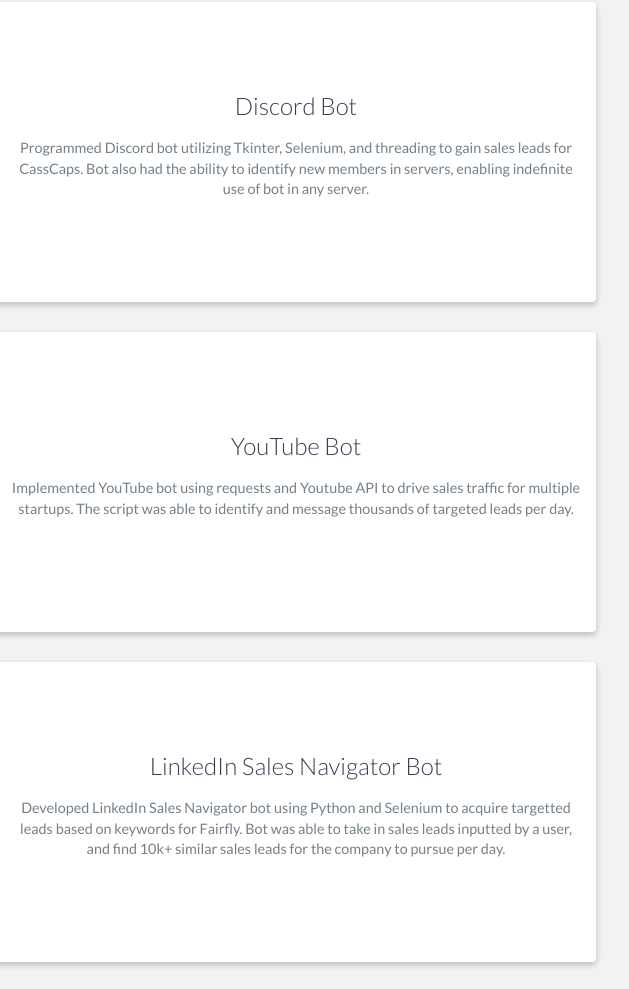
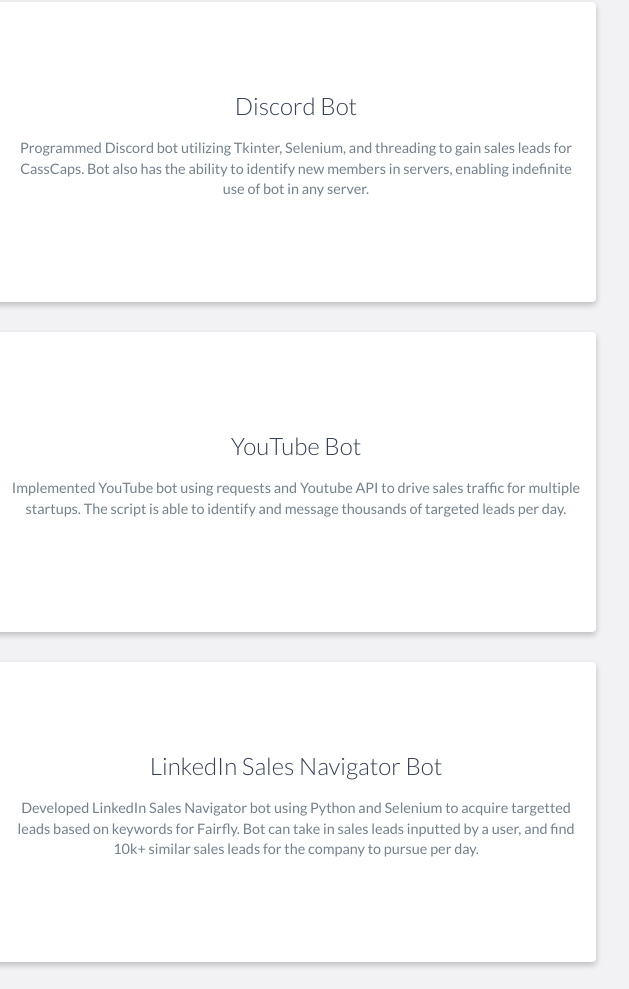
Before and after one commit to Bcat13/PersonalWebsite, a website: page index.html in a window 1280 px wide. Shown: the part 2778-3767 px from the top of the page, 494-1123 px from the left. Drawn offline with nearby package versions, Linux system fonts and the light colour scheme.

Commit message:
project description improvements

```diff
--- a/index.html
+++ b/index.html
@@ -152,7 +152,7 @@
                     <!-- End .project-image -->
                     <div class="project-info">
                         <h3>Discord Bot</h3>
-                            <p>Programmed Discord bot utilizing Tkinter, Selenium, and threading to gain sales leads for CassCaps. Bot also had the ability to identify new members in servers, enabling indefinite use of bot in any server.</p>
+                            <p>Programmed Discord bot utilizing Tkinter, Selenium, and threading to gain sales leads for CassCaps. Bot also has the ability to identify new members in servers, enabling indefinite use of bot in any server.</p>
                        <!-- <a href="#">View Project</a>-->
                     </div>
                     <!-- End .project-info -->
@@ -166,7 +166,7 @@
                     <!-- End .project-image -->
                     <div class="project-info">
                         <h3>YouTube Bot</h3>
-                            <p>Implemented YouTube bot using requests and Youtube API to drive sales traffic for multiple startups. The script was able to identify and message thousands of targeted leads per day.</p>
+                            <p>Implemented YouTube bot using requests and Youtube API to drive sales traffic for multiple startups. The script is able to identify and message thousands of targeted leads per day.</p>
                        <!-- <a href="#">View Project</a>-->
                     </div>
                     <!-- End .project-info -->
@@ -180,7 +180,7 @@
                     <!-- End .project-image -->
                     <div class="project-info">
                         <h3>LinkedIn Sales Navigator Bot</h3>
-                            <p>Developed LinkedIn Sales Navigator bot using Python and Selenium to acquire targetted leads based on keywords for Fairfly. Bot was able to take in sales leads inputted by a user, and find 10k+ similar sales leads for the company to pursue per day.</p>
+                            <p>Developed LinkedIn Sales Navigator bot using Python and Selenium to acquire targetted leads based on keywords for Fairfly. Bot can take in sales leads inputted by a user, and find 10k+ similar sales leads for the company to pursue per day.</p>
                        <!-- <a href="#">View Project</a>-->
                     </div>
                     <!-- End .project-info -->
```
